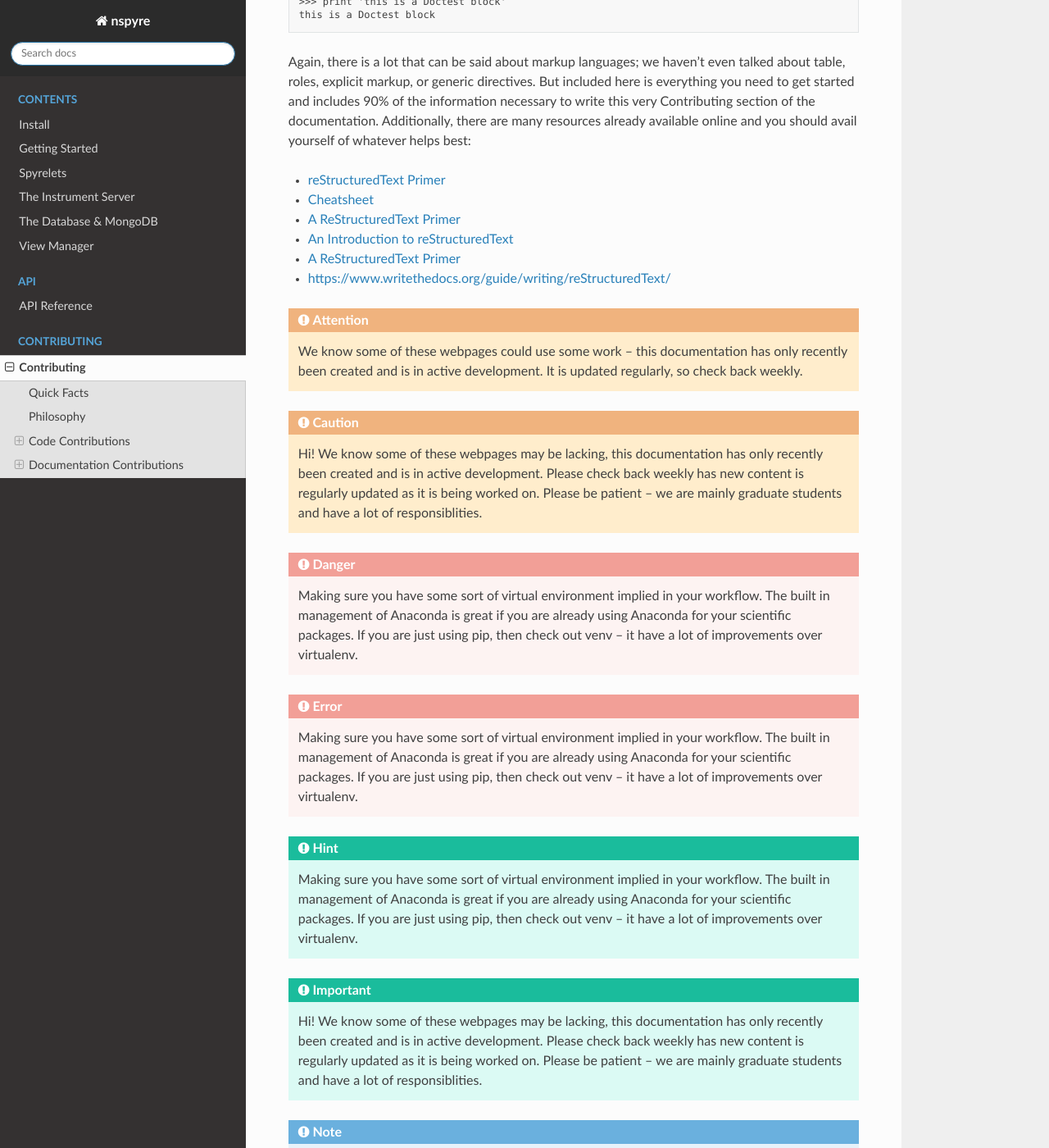
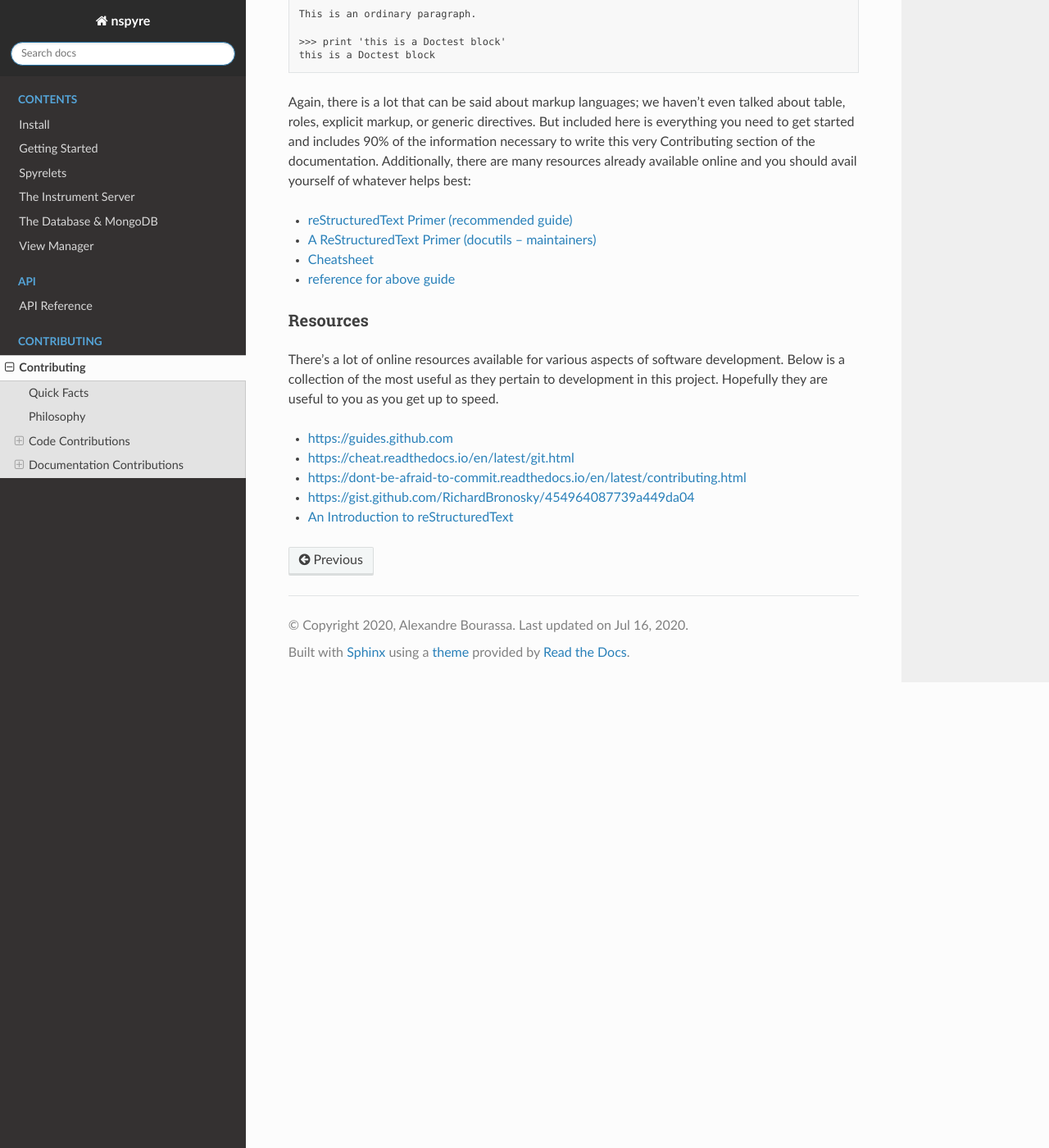
Before and after one commit to nspyre-org/nspyre, a Sphinx documentation site: the page built from docs/contributing.rst, in a window 1280 px wide and 1400 px high, scrolled down 9689 px. Shown: the whole window at 82% size. Built offline with Sphinx 7.4.7 and the Read the Docs theme 2.0.0, drawn with Linux system fonts in a browser that asks for light colours; some of the changed text lies outside the part shown.

Commit message:
Update contributing.rst

```diff
--- a/docs/contributing.rst
+++ b/docs/contributing.rst
@@ -205,7 +217,7 @@ The reasons for using a markup language is straight-forward:
 | Don’t believe me? Then go to the .rst file for this webpage and see for yourself.
 | (The .rst file for this webpage is also an excellent source to get familiar with the markup syntax and as a reference for how to write documentation too.)
 
-There is a branch ``documentation-deploy`` used specifically for making documentation commits and staging the documentation before adding to ``master``. If you are only making documentation edits (anything in `docs/`) or writing docstrings for the api, then make those changes here. Otherwise, add the documentation commits along with source code on the branch tracking that issue. Whenever a commit is make to this branch, it will trigger a rebuild of the documentation viewable at the unlisted site ``nspyre.readthedocs.io/en/documentation-deploy`` for you to confirm formatting. It takes about 60 seconds to build once triggered, so be patient. If you make too many commits too quickly, the rebuild may error out (and lots of small commits are bad anyways). You can use the revision number (i.e. ``Revision 760a94f0.``) at the bottom of the webpage to confirm the rebuild.and testing fo
+There is a branch ``documentation-deploy`` used specifically for making documentation commits and staging the documentation before adding to ``master``. If you are only making documentation edits (anything in `docs/`) or writing docstrings for the api, then make those changes here. Otherwise, add the documentation commits along with source code on the branch tracking that issue. Whenever a commit is make to this branch, it will trigger a rebuild of the documentation viewable at the unlisted site ``nspyre.readthedocs.io/en/documentation-deploy`` for you to confirm formatting. It takes about 60 seconds to build once triggered, so be patient. If you make too many commits too quickly, the rebuild may error out (and lots of small commits are bad anyways). You can use the revision number (i.e. ``Revision 760a94f0.``) at the bottom of the webpage to confirm the rebuild.
 
 reStructuredText
 ----------------
@@ -259,8 +271,8 @@ Section Headers are demarcated by underlining (or over- and underlining) the sec
 .. code-block:: rst
 
    =========
-   Chapter 1  while this creates a header at a different level in the doc:  Section 1.1
-   =========                                                                -----------
+   Chapter 1    while this creates a header at a different level in the doc:    Section 1.1
+   =========                                                                    -----------
 
 If you use the same non-alphanumeric character for underline-only and underline-and-overline headers, they will be considered to be at *different* levels.
 
@@ -340,60 +352,10 @@ There is one exception to the rule: when you want to display an interactive sess
 
 Again, there is a lot that can be said about markup languages; we haven't even talked about table, roles, explicit markup, or generic directives. But included here is everything you need to get started and includes 90% of the information necessary to write this very Contributing section of the documentation. Additionally, there are many resources already available online and you should avail yourself of whatever helps best:
 
-* `reStructuredText Primer <https://www.sphinx-doc.org/en/master/usage/restructuredtext/basics.html>`_
+* `reStructuredText Primer (recommended guide) <https://www.sphinx-doc.org/en/master/usage/restructuredtext/basics.html>`_
+* `A ReStructuredText Primer (docutils -- maintainers) <https://docutils.readthedocs.io/en/sphinx-docs/user/rst/quickstart.html>`_
 * `Cheatsheet <https://github.com/ralsina/rst-cheatsheet>`_
-* `A ReStructuredText Primer <https://docutils.sourceforge.io/docs/user/rst/quickstart.html>`_
-
-* `An Introduction to reStructuredText <https://docutils.readthedocs.io/en/sphinx-docs/ref/rst/introduction.html>`_
-* `A ReStructuredText Primer <https://docutils.readthedocs.io/en/sphinx-docs/user/rst/quickstart.html>`_
-* https://www.writethedocs.org/guide/writing/reStructuredText/
-
-.. attention::
-
-   We know some of these webpages could use some work -- this documentation has only recently been created and is in active development. It is updated regularly, so check back weekly.
-
-.. caution::
-
-   Hi! We know some of these webpages may be lacking, this documentation has only recently been created and is in active development. Please check back weekly has new content is regularly updated as it is being worked on. Please be patient -- we are mainly graduate students and have a lot of responsiblities.
-
-.. danger::
-
-   Making sure you have some sort of virtual environment implied in your workflow. The built in management of Anaconda is great if you are already using Anaconda for your scientific packages. If you are just using pip, then check out venv -- it have a lot of improvements over virtualenv.
-
-.. error::
-
-   Making sure you have some sort of virtual environment implied in your workflow. The built in management of Anaconda is great if you are already using Anaconda for your scientific packages. If you are just using pip, then check out venv -- it have a lot of improvements over virtualenv.
-
-.. hint::
-
-   Making sure you have some sort of virtual environment implied in your workflow. The built in management of Anaconda is great if you are already using Anaconda for your scientific packages. If you are just using pip, then check out venv -- it have a lot of improvements over virtualenv.
-
-.. important::
-
-   Hi! We know some of these webpages may be lacking, this documentation has only recently been created and is in active development. Please check back weekly has new content is regularly updated as it is being worked on. Please be patient -- we are mainly graduate students and have a lot of responsiblities.
-
-.. note::
-
-   Making sure you have some sort of virtual environment implied in your workflow. The built in management of Anaconda is great if you are already using Anaconda for your scientific packages. If you are just using pip, then check out venv -- it have a lot of improvements over virtualenv.
-
-.. tip::
-
-   Making sure you have some sort of virtual environment implied in your workflow. The built in management of Anaconda is great if you are already using Anaconda for your scientific packages. If you are just using pip, then check out venv -- it have a lot of improvements over virtualenv.
-
-.. warning::
-
-   Making sure you have some sort of virtual environment implied in your workflow. The built in management of Anaconda is great if you are already using Anaconda for your scientific packages. If you are just using pip, then check out venv -- it have a lot of improvements over virtualenv.
-
-.. admonition:: Virtual Environments
-
-   Making sure you have some sort of virtual environment implied in your workflow. The built in management of Anaconda is great if you are already using Anaconda for your scientific packages. If you are just using pip, then check out venv -- it have a lot of improvements over virtualenv.
-
-
-
-
-
-
-
+* `reference for above guide <https://www.writethedocs.org/guide/writing/reStructuredText/>`_
 
 Resources
 ---------
@@ -404,11 +366,4 @@ There’s a lot of online resources available for various aspects of software de
 * https://cheat.readthedocs.io/en/latest/git.html
 * https://dont-be-afraid-to-commit.readthedocs.io/en/latest/contributing.html
 * https://gist.github.com/RichardBronosky/454964087739a449da04
-
-+--------------------------------------------------------+------------------------------------------------------+
-|  |                                                     |                                                      |
-|  |  First you need to fork the repository of interest  |  .. figure:: images/Bootcamp-Fork.png                |
-|  |  (NSpyre obviously). To do so, click the Fork       |     :align: center                                   |
-|  |  button in the header of the repository.            |     :scale: 60%                                      |
-|                                                        |                                                      |
-+--------------------------------------------------------+------------------------------------------------------+
+* `An Introduction to reStructuredText <https://docutils.readthedocs.io/en/sphinx-docs/ref/rst/introduction.html>`_
```
Also changed, not shown: other parts of docs/contributing.rst (+12 -0 lines).
